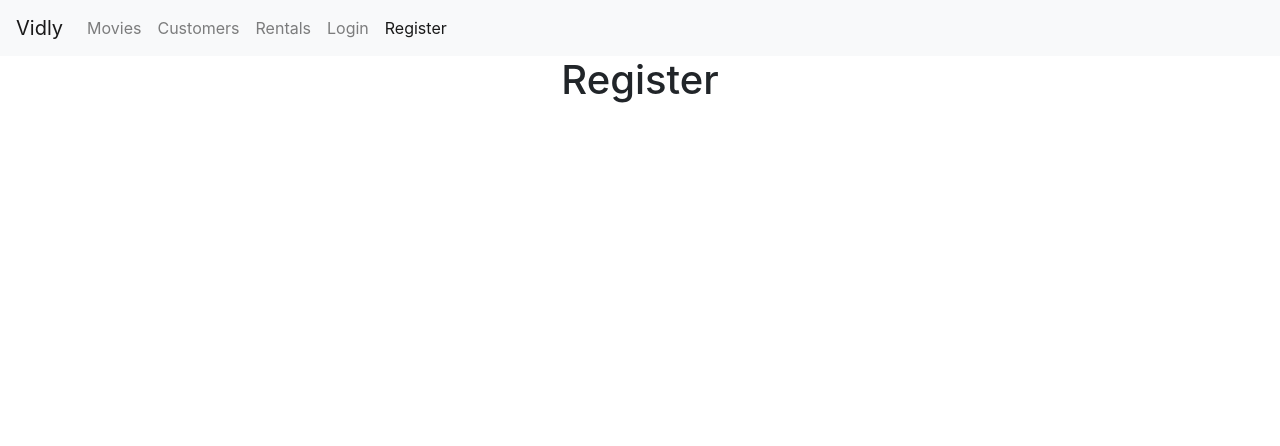
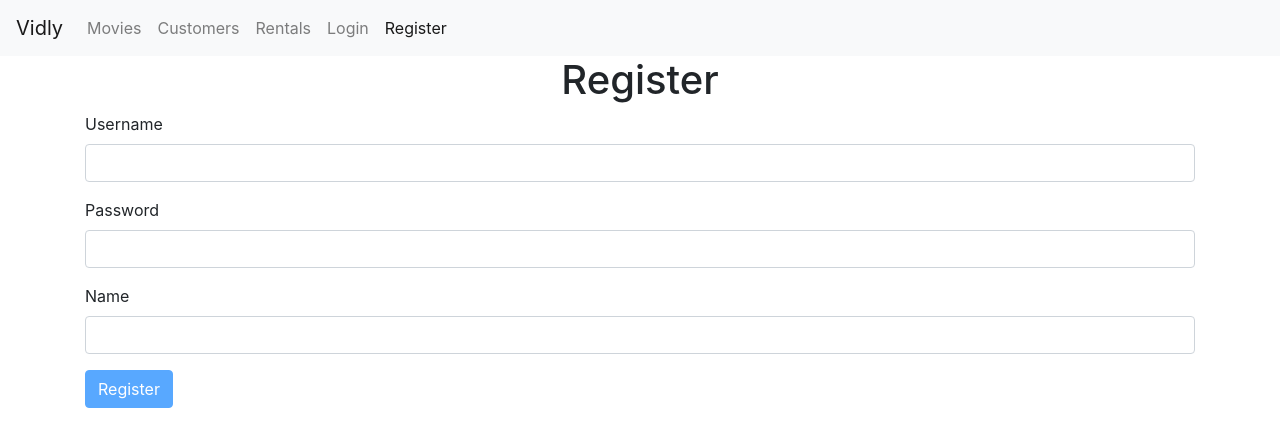
Before and after one commit to jasonlord/VidlyAppFrontEnd, a React (Create React App) app: page /register in a window 1280 px wide. Shown: the top 446 px of the page. Built offline with nearby package versions, Linux system fonts and the light colour scheme.

Commit message:
added the input fields for the register page

```diff
--- a/src/components/input.jsx
+++ b/src/components/input.jsx
@@ -1,4 +1,4 @@
-import React, { Component } from "react";
+import React from "react";
 
 const Input = ({ name, label, value, onChange, error, type }) => {
   return (
--- a/src/register.jsx
+++ b/src/register.jsx
@@ -1,9 +1,46 @@
-import React, { Component } from "react";
+import React from "react";
+import Joi from "joi-browser";
 
-class Register extends Component {
-  state = {};
+import Form from "./components/form";
+
+class Register extends Form {
+  state = {
+    data: { username: "", password: "", name: "" },
+    errors: {}
+  };
+
+  schema = {
+    username: Joi.string()
+      .required()
+      .email({ minDomainAtoms: 2 })
+      .label("Username"),
+
+    password: Joi.string()
+      .required()
+      .min(5)
+      .max(20)
+      .label("Password"),
+    name: Joi.string()
+      .required()
+      .label("Name")
+  };
+
+  doSubmit = () => {
+    console.log("no errors so now we can call the server or what have you..");
+  };
+
   render() {
-    return <h1>Register</h1>;
+    return (
+      <div className="container containter-sm">
+        <h1>Register</h1>
+        <form onSubmit={this.handleSubmit}>
+          {this.renderInput("username", "Username")}
+          {this.renderInput("password", "Password", "password")}
+          {this.renderInput("name", "Name", "name")}
+          {this.renderButton("Register")}
+        </form>
+      </div>
+    );
   }
 }
 
```
